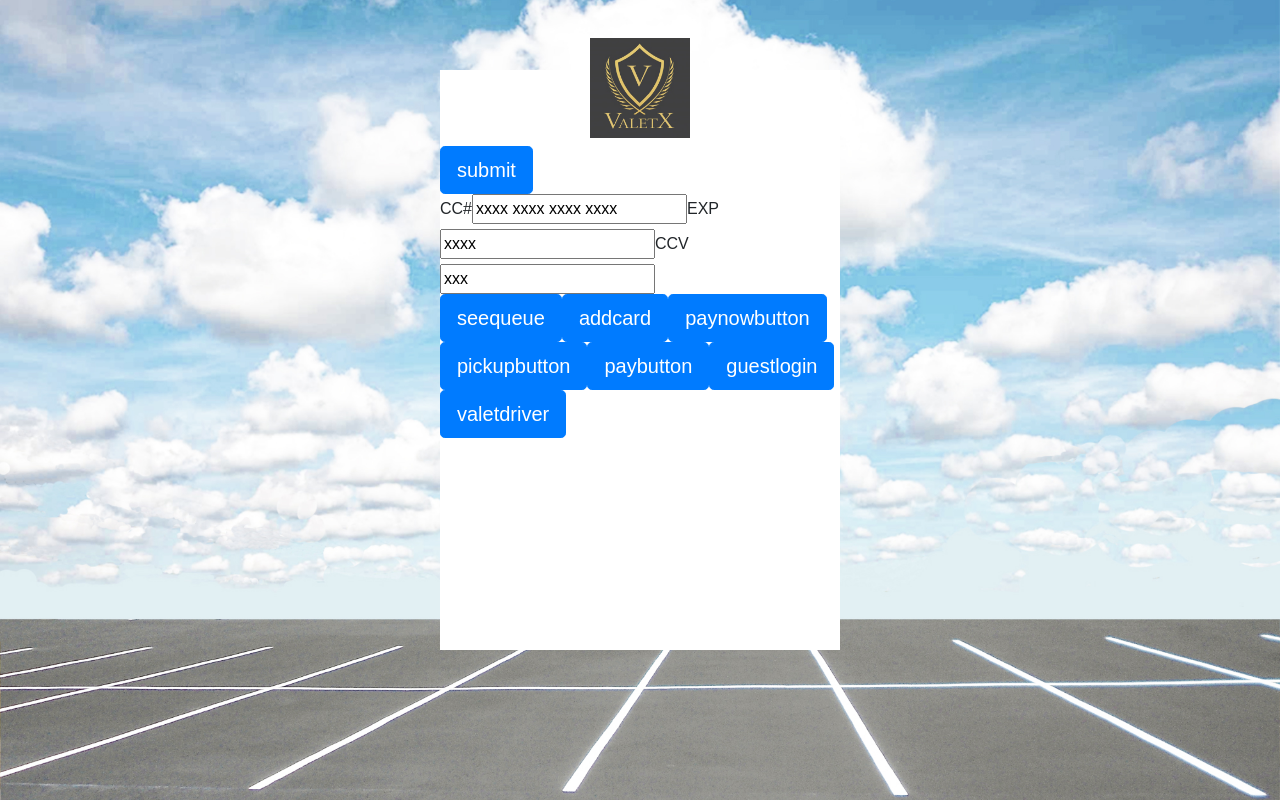
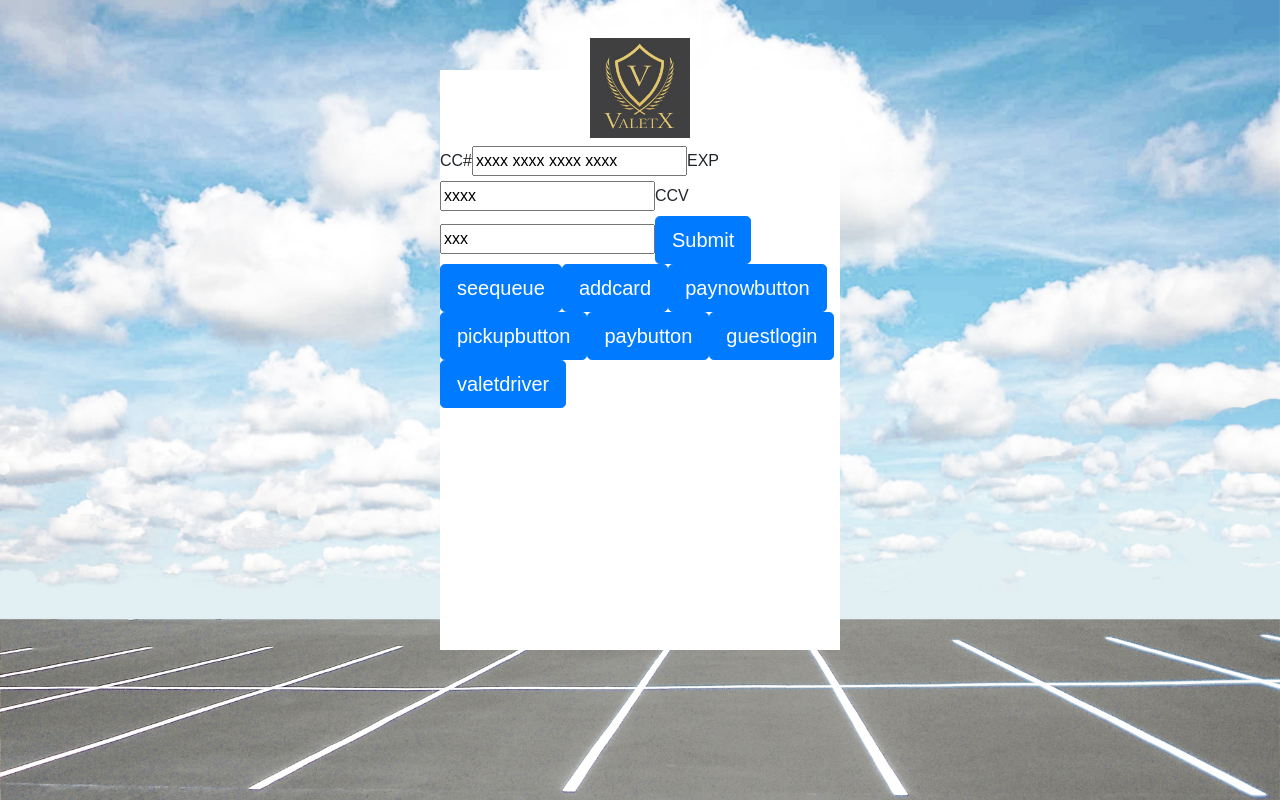
Before and after one commit to liz-guenthner/valet-it, a React (Create React App) app in the folder create-react-express/client/: page / in a window 1280 px wide. Built offline with nearby package versions, Linux system fonts and the light colour scheme.

Commit message:
newsubmit

```diff
--- a/create-react-express/client/src/App.js
+++ b/create-react-express/client/src/App.js
@@ -22,9 +22,9 @@ class App extends Component {
     return (
       <LoginCard>
       <LogoButton>logo</LogoButton>
-      <GlobalSubmitButton>submit</GlobalSubmitButton>
 
-      <GuestForm>Guest</GuestForm>
+
+      <GuestForm><GlobalSubmitButton></GlobalSubmitButton></GuestForm>
 
 
       <SeeQueueButton>seequeue</SeeQueueButton>
--- a/create-react-express/client/src/components/globalsubmitbutton/index.js
+++ b/create-react-express/client/src/components/globalsubmitbutton/index.js
@@ -4,7 +4,7 @@ import './style.css'
 class GlobalSubmitButton extends React.Component {
     render() {
         return (
-            <button type="button" className="btn btn-primary btn-lg">{this.props.children}</button>
+            <button type="button" className="btn btn-primary btn-lg">Submit</button>
         )
     }
 
--- a/create-react-express/client/src/components/guestform/index.js
+++ b/create-react-express/client/src/components/guestform/index.js
@@ -1,5 +1,6 @@
 import React from 'react';
-import './style.css'
+import './style.css';
+
 
 class GuestForm extends React.Component {
     render() {
@@ -24,8 +25,9 @@ class GuestForm extends React.Component {
             id="ccv"
             value="xxx"
             />
+            {this.props.children}
+        </form>
 
-        </form>
       );
     }
   }
```
